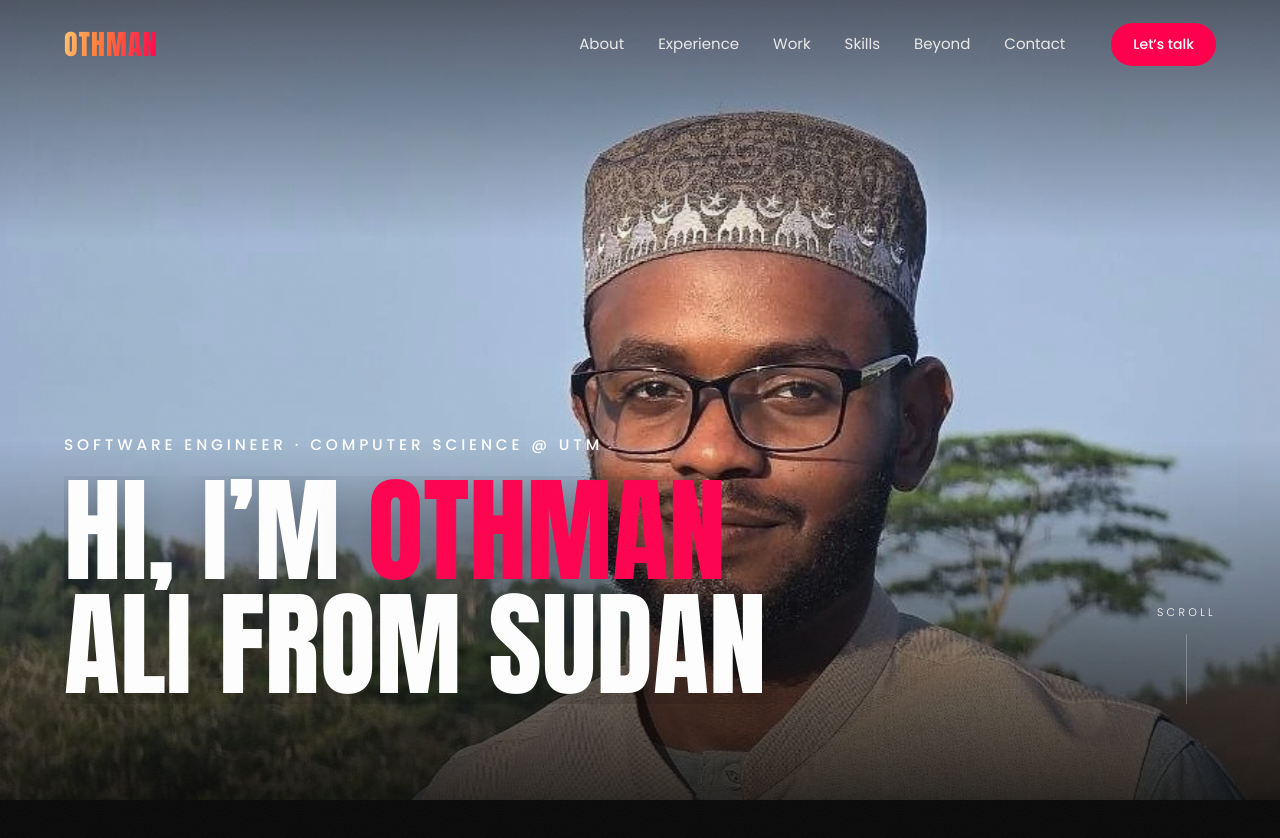
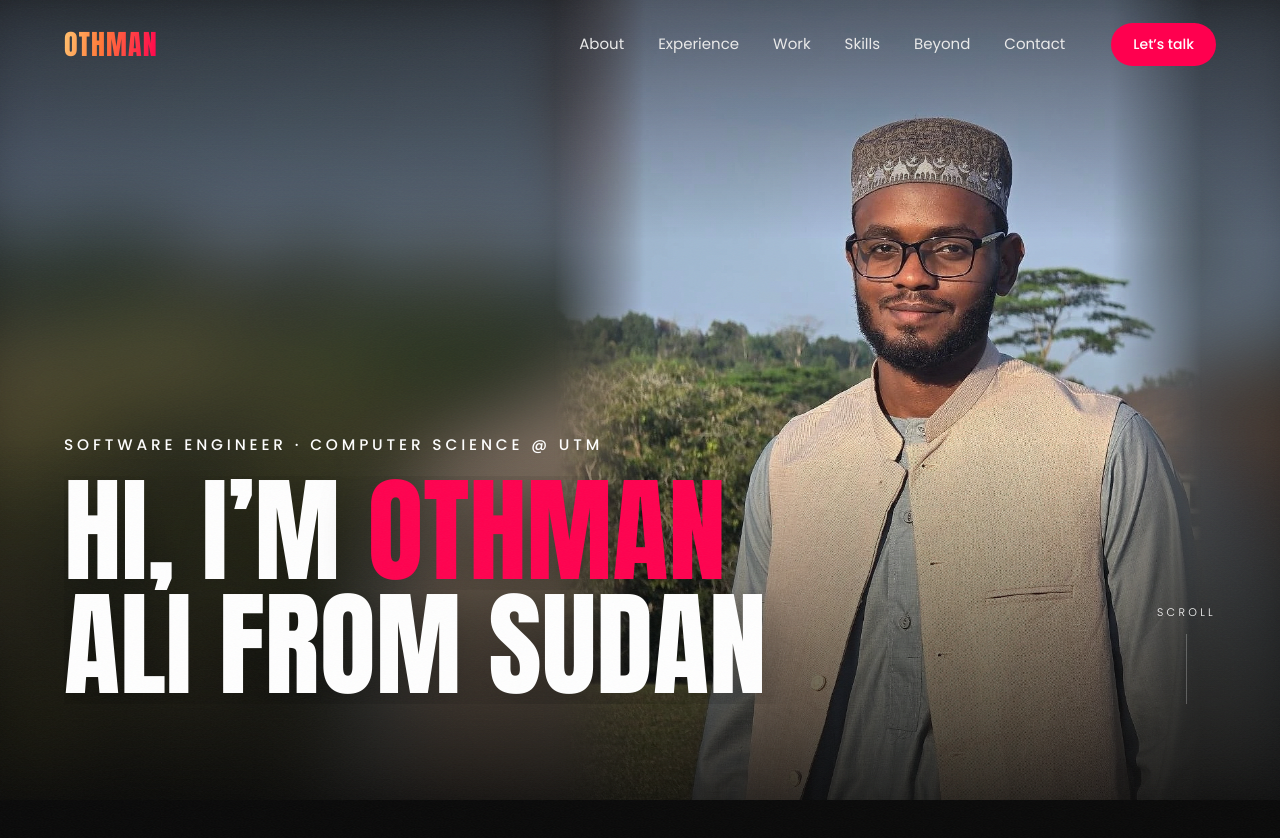
Before and after one commit to GadourGuy/My-portfolio, a React (Vite) app: page / in a window 1280 px wide. Shown: the top 838 px of the page. Built offline with nearby package versions, Linux system fonts and the light colour scheme.

Commit message:
Show full hero portrait on wide screens and frame face inside the name

```diff
--- a/src/components/Hero.jsx
+++ b/src/components/Hero.jsx
@@ -22,26 +22,35 @@ export default function Hero({ ready }) {
   const cx = vbW / 2;
 
   useGSAP(() => {
-    gsap.set('.mask-word', { svgOrigin: `${cx} ${VB_H / 2}` });
+    const svgOrigin = `${cx} ${VB_H / 2}`;
 
     // One long pinned scene: the photo shrinks into the letters of the name.
     const tl = gsap.timeline({
-      scrollTrigger: { trigger: root.current, start: 'top top', end: '+=280%', pin: true, scrub: 1 },
+      scrollTrigger: { trigger: root.current, start: 'top top', end: '+=280%', pin: true, scrub: 1, invalidateOnRefresh: true },
     });
     tl.to('.hero-copy', { opacity: 0, y: -140, duration: 0.3, ease: 'power1.in' }, 0)
       .to('.scroll-cue', { opacity: 0, duration: 0.1 }, 0)
-      .fromTo('.mask-word', { scale: 18 }, { scale: 1, duration: 1, ease: 'power2.inOut' }, 0)
+      .fromTo('.mask-word', { scale: 18, svgOrigin }, { scale: 1, svgOrigin, duration: 1, ease: 'power2.inOut' }, 0)
       .fromTo('.mask-fill, .mask-outline', { opacity: 0 }, { opacity: 1, duration: 0.4, ease: 'none' }, 0.08)
       .fromTo('.hero-media img', { scale: 1.08 }, { scale: 1, duration: 1.1, ease: 'power2.inOut' }, 0)
       .fromTo('.hero-after > *', { opacity: 0, y: 50 }, { opacity: 1, y: 0, stagger: 0.08, duration: 0.3 }, 0.85)
-      .to('.hero-stage', { scale: 0.88, opacity: 0, duration: 0.5, ease: 'power2.in' }, 1.5);
+      .to('.hero-stage', { scale: 0.88, opacity: 0, duration: 0.5, ease: 'power2.in' }, 1.5)
+      // Centre the portrait (it sits right on wide screens) and drop it so the
+      // face, in the upper third of the photo, lands inside the word.
+      .to('.hero-fg', {
+        x: (_, el) => el.parentElement.offsetWidth / 2 - (el.offsetLeft + el.offsetWidth / 2),
+        yPercent: 16,
+        duration: 1,
+        ease: 'power2.inOut',
+      }, 0);
   }, { scope: root, dependencies: [cx], revertOnUpdate: true });
 
   return (
     <section className={`hero ${ready ? 'is-ready' : ''}`} id="top" ref={root}>
       <div className="hero-stage">
         <div className="hero-media">
-          <img src={heroImg} alt="Portrait of Othman Ali outdoors" fetchPriority="high" />
+          <img src={heroImg} alt="" className="hero-bg" aria-hidden="true" />
+          <img src={heroImg} alt="Portrait of Othman Ali outdoors" className="hero-fg" fetchPriority="high" />
         </div>
 
         <svg className="hero-mask" viewBox={`0 0 ${vbW} ${VB_H}`} preserveAspectRatio="xMidYMid meet" aria-hidden="true">
--- a/src/styles.css
+++ b/src/styles.css
@@ -363,11 +363,36 @@ ul, ol { list-style: none; }
   overflow: hidden;
 }
 .hero-media img {
+  position: absolute;
+  will-change: transform;
+}
+/* Wide screens: the full portrait on the right, a blurred copy filling the rest. */
+.hero-bg {
+  inset: 0;
   width: 100%;
   height: 100%;
   object-fit: cover;
-  object-position: 50% 18%;
-  will-change: transform;
+  filter: blur(36px) brightness(0.55) saturate(1.2);
+}
+.hero-fg {
+  right: 8vw;
+  bottom: 0;
+  height: 100%;
+  width: auto;
+  -webkit-mask-image: linear-gradient(90deg, transparent 0%, #000 14%, #000 86%, transparent 100%);
+  mask-image: linear-gradient(90deg, transparent 0%, #000 14%, #000 86%, transparent 100%);
+}
+/* Tall screens: the portrait already fits, so let it fill the screen. */
+@media (max-aspect-ratio: 9 / 10) {
+  .hero-bg { display: none; }
+  .hero-fg {
+    inset: 0;
+    width: 100%;
+    object-fit: cover;
+    object-position: 50% 18%;
+    -webkit-mask-image: none;
+    mask-image: none;
+  }
 }
 .hero-media::after {
   content: '';
```
